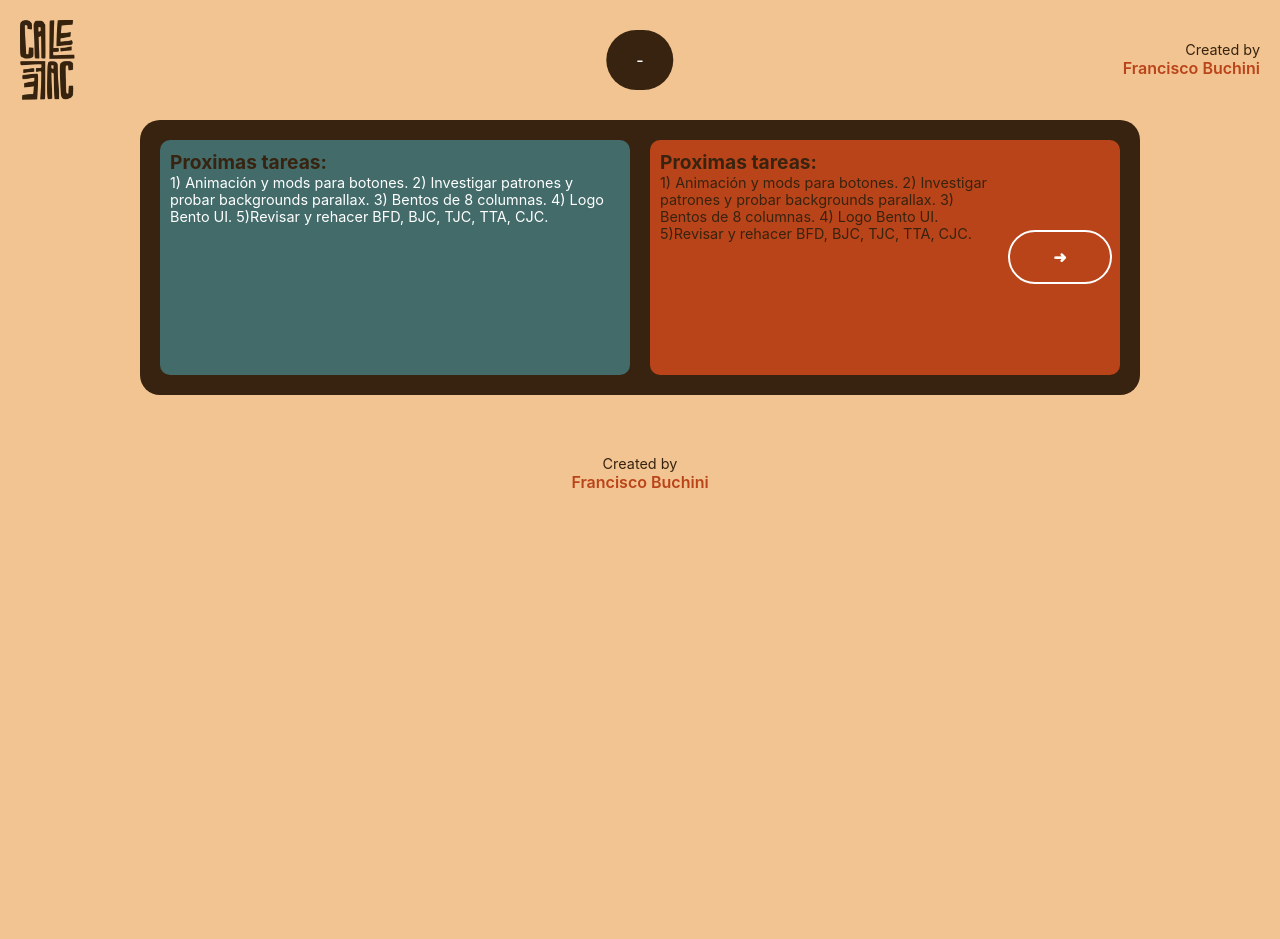
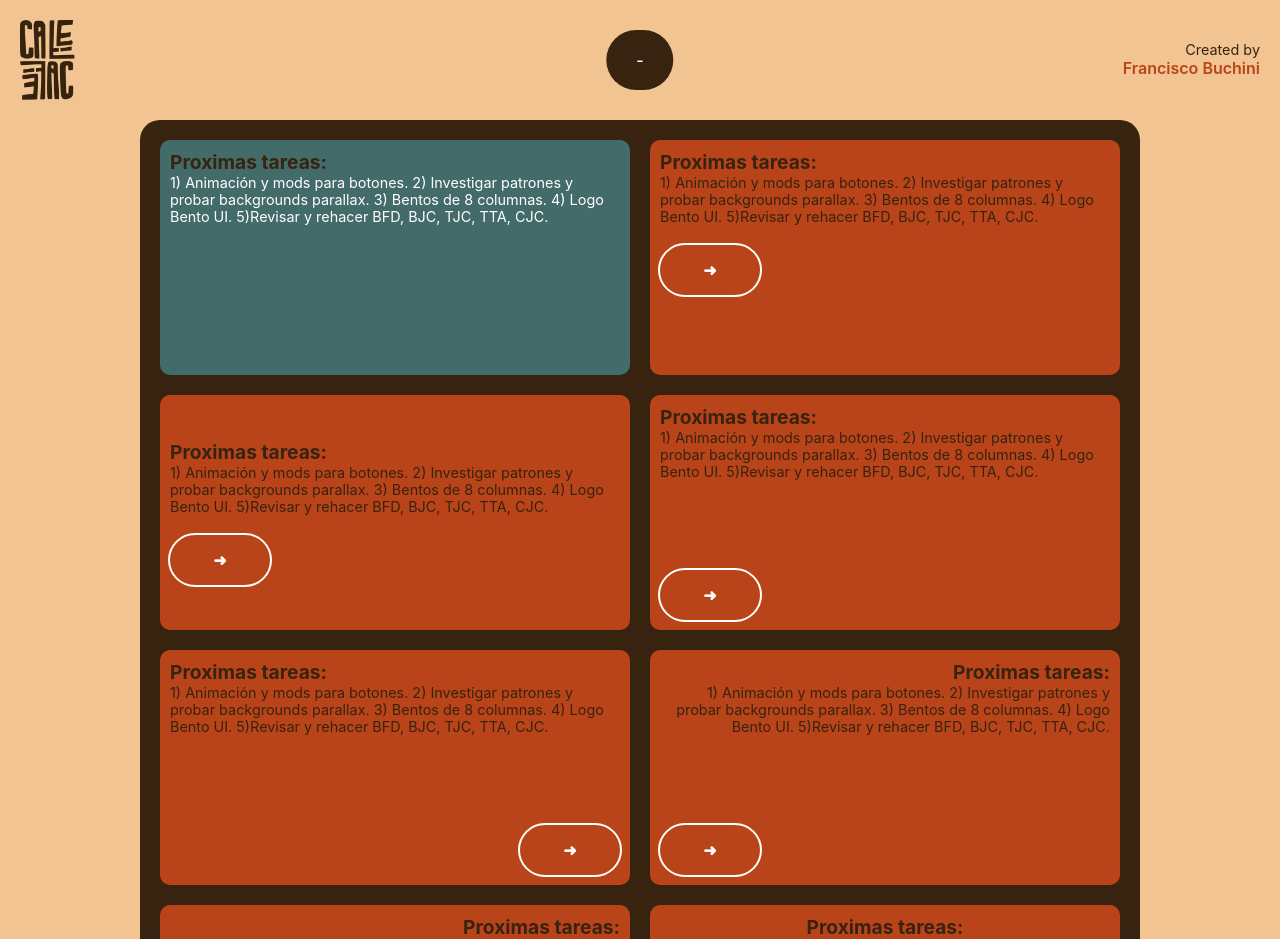
Before and after one commit to franciscobuchini/Portfolio, a React (Vite) app: page / in a window 1280 px wide. Shown: the top 939 px of the page. Before the commit the page ends 800 px from the top, so only its background shows below. Built offline with nearby package versions, Linux system fonts and the light colour scheme.

Commit message:
changes in the Bento Styles. Now is easier and you have options to decide the style

```diff
--- a/src/Bento.jsx
+++ b/src/Bento.jsx
@@ -1,9 +1,9 @@
 import React from 'react'
 
-export default function Bento({ Bsv, Bsh, Bbg, Url, Th, Tp, Thc, Tpc, IBimg, IBalt, IDimg, IDalt, IFimg, IFalt, Com, }) {
+export default function Bento({ Bsv, Bsh, Bst, Bbg, Url, Th, Tp, Thc, Tpc, IBimg, IBalt, IDimg, IDalt, IFimg, IFalt, Com, }) {
 
   // If background is transparent this means: no interaction if hover the Bento.
-  const classNameBento = `Bento ${Bbg === "transparent" ? "Transparent" : ""}`
+  const classNameBento = `Bento ${Bbg === "transparent" ? "Transparent" : ""} ${Bst}`
 
   // Open link in new tab if URL exists and component is not a button
   const link = Com !== "Button" && Url ? () => window.open(Url, "_blank") : undefined
@@ -36,7 +36,7 @@ export default function Bento({ Bsv, Bsh, Bbg, Url, Th, Tp, Thc, Tpc, IBimg, IBa
       )}
 
 
-      {Com && ( // Add a custom component
+      {Com && ( // Add the custom component
         <div className='Component'>
           {React.createElement(Com, { Url })}
         </div>
@@ -48,16 +48,11 @@ export default function Bento({ Bsv, Bsh, Bbg, Url, Th, Tp, Thc, Tpc, IBimg, IBa
 /*
 Bsv: Bento - Size Vertical [1 to N]
 Bsh: Bento - Size Horizontal [1 to 4]
-Bfd: Bento - Flex Direction [row, row-reverse, column, column-reverse]
-Bjc: Bento - Justify Content [center, space-between]
+Bst: Bento - Style [B1, B2, B3, B4, B5, B6, B7, B8]
 Bbg: Bento - Background Color
-Burl: Bento - Link
 
 Th: Text - <H2>
 Tp: Text - <P>
-Tjc: Text - Justify Content
-Tta: Text - Text Align
-Tas: Text - Align Self
 Thc: Text - <H2> Color
 Tpc: Text - <P> Color
 
@@ -68,7 +63,7 @@ IDalt: Image Dispel - Alt
 IFimg: Image Front - Image
 IFalt: Image Front - Alt
 
-Com: Component
-Cjc: Component - Justify Content
-Cas: Component - Align Self
+Url: Bento or Com - Link
+
+Com: Component [{Button}, {ThemeSwitch}]
 */
--- a/src/BentoGrid.jsx
+++ b/src/BentoGrid.jsx
@@ -11,16 +11,14 @@ export default function BentoGrid() {
   return (
     <main className='BentoGrid'>
       <Bento Bsv='2' Bsh='4' Bbg='taxbreak' Th='Proximas tareas:' Tp='1) Animación y mods para botones. 2) Investigar patrones y probar backgrounds parallax. 3) Bentos de 8 columnas. 4) Logo Bento UI. 5)Revisar y rehacer BFD, BJC, TJC, TTA, CJC.' Tpc='white' Tta='center' Tjc='center' />
-
-      <Bento
-      Bsv='2'
-      Bsh='4'
-      Bfd='row'
-      Th='Proximas tareas:'
-      Tp='1) Animación y mods para botones. 2) Investigar patrones y probar backgrounds parallax. 3) Bentos de 8 columnas. 4) Logo Bento UI. 5)Revisar y rehacer BFD, BJC, TJC, TTA, CJC.'
-      Tjc='center'
-      Com={Button}
-      />
+      <Bento Bsv='2' Bsh='4' Bst='B1' Th='Proximas tareas:' Tp='1) Animación y mods para botones. 2) Investigar patrones y probar backgrounds parallax. 3) Bentos de 8 columnas. 4) Logo Bento UI. 5)Revisar y rehacer BFD, BJC, TJC, TTA, CJC.' Com={Button} />
+      <Bento Bsv='2' Bsh='4' Bst='B2' Th='Proximas tareas:' Tp='1) Animación y mods para botones. 2) Investigar patrones y probar backgrounds parallax. 3) Bentos de 8 columnas. 4) Logo Bento UI. 5)Revisar y rehacer BFD, BJC, TJC, TTA, CJC.' Com={Button} />
+      <Bento Bsv='2' Bsh='4' Bst='B3' Th='Proximas tareas:' Tp='1) Animación y mods para botones. 2) Investigar patrones y probar backgrounds parallax. 3) Bentos de 8 columnas. 4) Logo Bento UI. 5)Revisar y rehacer BFD, BJC, TJC, TTA, CJC.' Com={Button} />
+      <Bento Bsv='2' Bsh='4' Bst='B4' Th='Proximas tareas:' Tp='1) Animación y mods para botones. 2) Investigar patrones y probar backgrounds parallax. 3) Bentos de 8 columnas. 4) Logo Bento UI. 5)Revisar y rehacer BFD, BJC, TJC, TTA, CJC.' Com={Button} />
+      <Bento Bsv='2' Bsh='4' Bst='B5' Th='Proximas tareas:' Tp='1) Animación y mods para botones. 2) Investigar patrones y probar backgrounds parallax. 3) Bentos de 8 columnas. 4) Logo Bento UI. 5)Revisar y rehacer BFD, BJC, TJC, TTA, CJC.' Com={Button} />
+      <Bento Bsv='2' Bsh='4' Bst='B6' Th='Proximas tareas:' Tp='1) Animación y mods para botones. 2) Investigar patrones y probar backgrounds parallax. 3) Bentos de 8 columnas. 4) Logo Bento UI. 5)Revisar y rehacer BFD, BJC, TJC, TTA, CJC.' Com={Button} />
+      <Bento Bsv='2' Bsh='4' Bst='B7' Th='Proximas tareas:' Tp='1) Animación y mods para botones. 2) Investigar patrones y probar backgrounds parallax. 3) Bentos de 8 columnas. 4) Logo Bento UI. 5)Revisar y rehacer BFD, BJC, TJC, TTA, CJC.' Com={Button} />
+      <Bento Bsv='2' Bsh='4' Bst='B8' Th='Proximas tareas:' Tp='1) Animación y mods para botones. 2) Investigar patrones y probar backgrounds parallax. 3) Bentos de 8 columnas. 4) Logo Bento UI. 5)Revisar y rehacer BFD, BJC, TJC, TTA, CJC.' Com={Button} />
     </main>
     )
   }
--- a/src/Styles.css
+++ b/src/Styles.css
@@ -70,9 +70,11 @@ footer {text-align: center; padding: 60px 0 20px;}
 }
 
 .Bento {
-  /*Grid*/
+  /*Flex*/
   overflow: hidden;
   display: flex;
+  flex-direction: column;
+  justify-content: space-between;
   position: relative;
   width: 100%;
   height: 100%;
@@ -82,7 +84,6 @@ footer {text-align: center; padding: 60px 0 20px;}
   border-radius: 10px;
   transition: 0.2s;
   &:hover {
-    transform: scale(1.01);
     >.ImageBack {transform: scale(1.04);}
     >.ImageDispel {  transition: opacity 1s; opacity: 0;}
     >.Component .Button::before{content: "See more";}
@@ -116,6 +117,17 @@ footer {text-align: center; padding: 60px 0 20px;}
   transition: transform 2s ease;
 }
 /* BENTO -----------------------------------*/
+
+/* BENTO STYLES -----------------------------------*/
+.B1 {justify-content: flex-start;}
+.B2 {justify-content: center;}
+.B3 {>.Component{align-self: flex-start;}}
+.B4 {>.Component{align-self: flex-end;}}
+.B5 {>.Text{text-align: right;} >.Component{align-self: flex-start;}}
+.B6 {>.Text{text-align: right;} >.Component{align-self: flex-end;}}
+.B7 {>.Text{text-align: center;} >.Component{align-self: center;}}
+.B8 {justify-content: center; >.Text{text-align: center;} >.Component{align-self: center;}}
+/* BENTO STYLES -----------------------------------*/
 
 /* RESPONSIVE -----------------------------------*/
 @media (width > 770px) {
```
